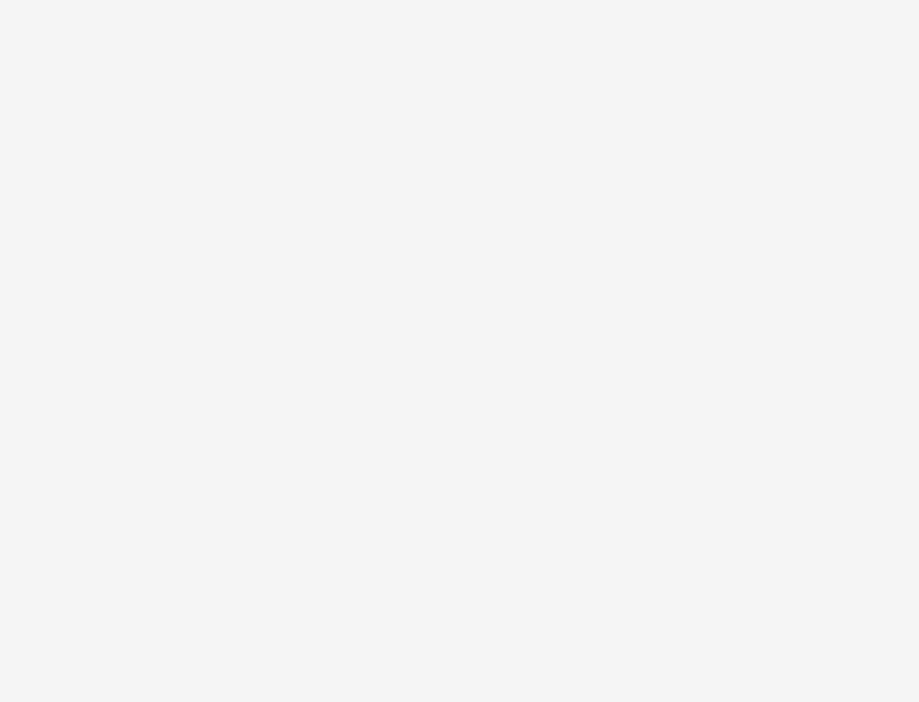
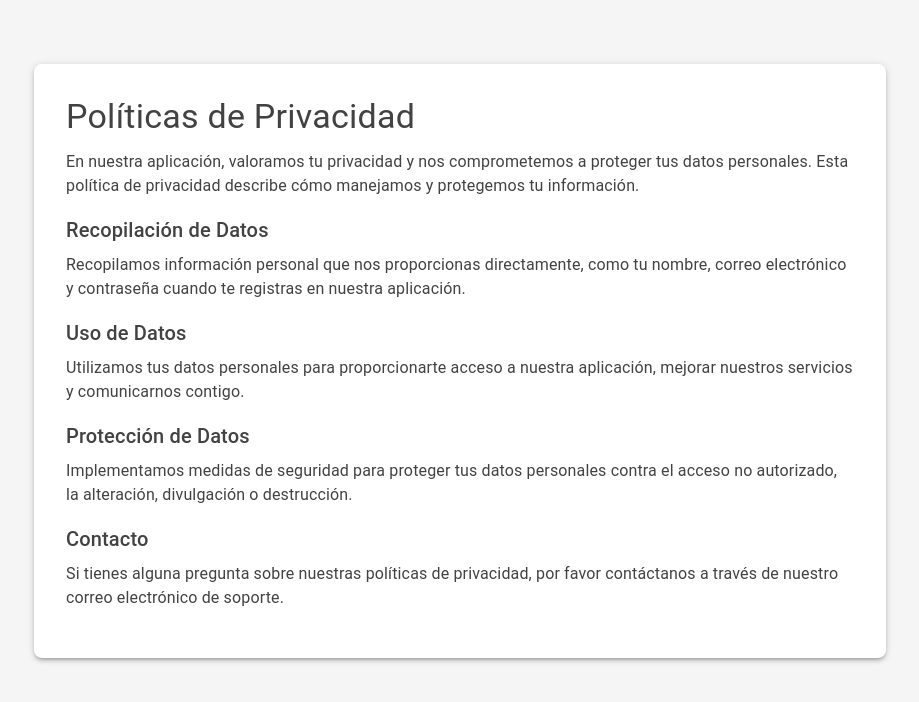
Before and after one commit to pronficilio/altimetrikpath, a React (Create React App) app: page /privacy-policy in a window 1280 px wide. Before the commit this address had no page. Shown: the top 702 px of the page, without its empty margins (180-1099 px from the left). Built offline with nearby package versions, Linux system fonts and the light colour scheme.

Commit message:
feat: add Privacy Policy component and link it in the registration page

```diff
--- a/src/AppRouter.js
+++ b/src/AppRouter.js
@@ -7,6 +7,7 @@ import theme from './theme';
 import Register from './components/Register';
 import Login from './components/Login';
 import Profile from './components/Profile';
+import PrivacyPolicy from './components/PrivacyPolicy';
 
 function AppRouter() {
   return (
@@ -17,6 +18,7 @@ function AppRouter() {
           <Route path="/" element={<Register />} />
           <Route path="/login" element={<Login />} />
           <Route path="/profile" element={<Profile />} />
+          <Route path="/privacy-policy" element={<PrivacyPolicy />} />
         </Routes>
       </Router>
     </ThemeProvider>
--- /dev/null
+++ b/src/components/PrivacyPolicy.js
@@ -0,0 +1,43 @@
+import React from 'react';
+import { Container, Typography, Box } from '@mui/material';
+
+function PrivacyPolicy() {
+  return (
+    <Container maxWidth="md">
+      <Box sx={{ marginTop: 8, padding: 4, backgroundColor: 'white', borderRadius: 2, boxShadow: 3 }}>
+        <Typography variant="h4" gutterBottom>
+          Políticas de Privacidad
+        </Typography>
+        <Typography variant="body1" paragraph>
+          En nuestra aplicación, valoramos tu privacidad y nos comprometemos a proteger tus datos personales. Esta política de privacidad describe cómo manejamos y protegemos tu información.
+        </Typography>
+        <Typography variant="h6" gutterBottom>
+          Recopilación de Datos
+        </Typography>
+        <Typography variant="body1" paragraph>
+          Recopilamos información personal que nos proporcionas directamente, como tu nombre, correo electrónico y contraseña cuando te registras en nuestra aplicación.
+        </Typography>
+        <Typography variant="h6" gutterBottom>
+          Uso de Datos
+        </Typography>
+        <Typography variant="body1" paragraph>
+          Utilizamos tus datos personales para proporcionarte acceso a nuestra aplicación, mejorar nuestros servicios y comunicarnos contigo.
+        </Typography>
+        <Typography variant="h6" gutterBottom>
+          Protección de Datos
+        </Typography>
+        <Typography variant="body1" paragraph>
+          Implementamos medidas de seguridad para proteger tus datos personales contra el acceso no autorizado, la alteración, divulgación o destrucción.
+        </Typography>
+        <Typography variant="h6" gutterBottom>
+          Contacto
+        </Typography>
+        <Typography variant="body1" paragraph>
+          Si tienes alguna pregunta sobre nuestras políticas de privacidad, por favor contáctanos a través de nuestro correo electrónico de soporte.
+        </Typography>
+      </Box>
+    </Container>
+  );
+}
+
+export default PrivacyPolicy;
--- a/src/components/Register.js
+++ b/src/components/Register.js
@@ -100,8 +100,8 @@ function Register() {
           />
           <Box sx={{ mt: 2 }} />
           <Typography variant="body2" color="textSecondary" align="center">
-            Al registrarte, aceptas nuestras Condiciones de uso y Política de
-            privacidad.
+            Al registrarte, aceptas nuestras Condiciones de uso y{' '}
+            <Link to="/privacy-policy">Política de privacidad</Link>.
           </Typography>
           <Box sx={{ mt: 2 }} />
           <Typography variant="body2" color="textSecondary" align="center">
```
